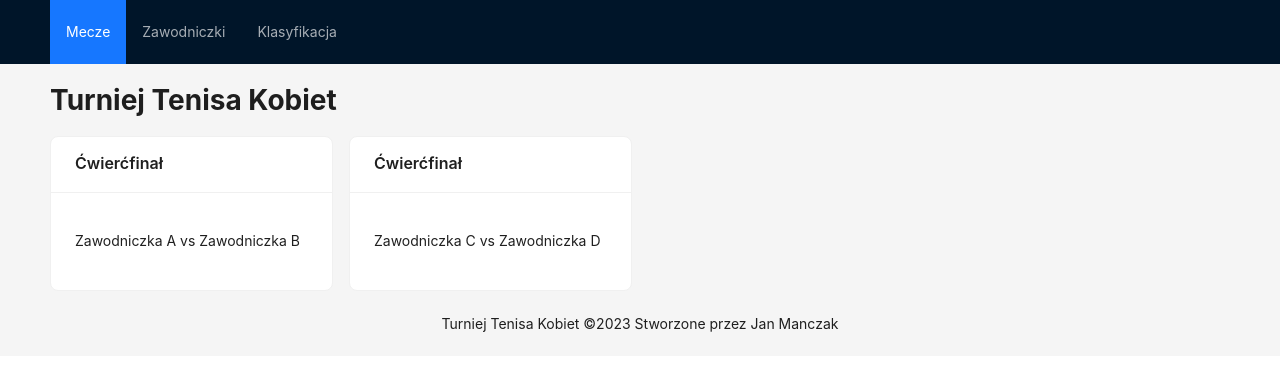
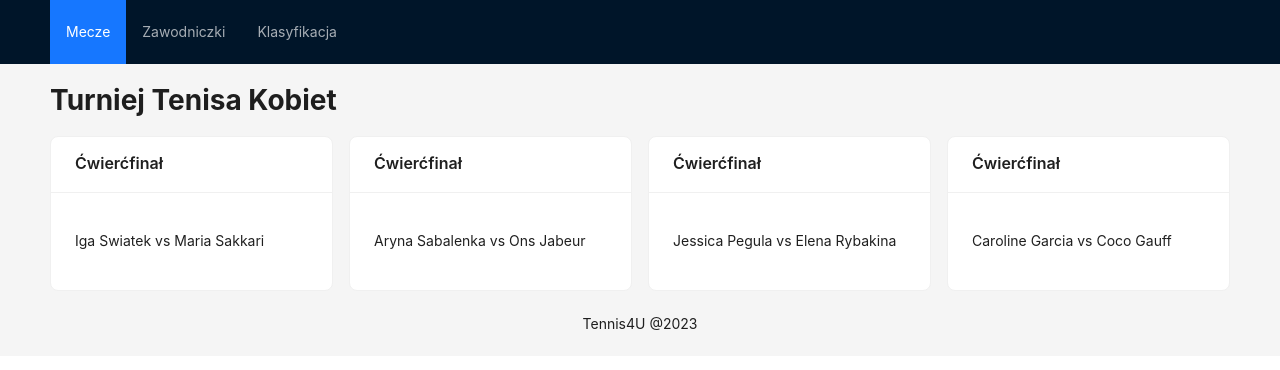
Before and after one commit to januep/cup, a React (Create React App) app: page / in a window 1280 px wide. Shown: the top 370 px of the page. Built offline with nearby package versions, Linux system fonts and the light colour scheme.

Commit message:
Dodano dane do pliku App.js

```diff
--- a/src/App.js
+++ b/src/App.js
@@ -8,17 +8,28 @@ const matches = [
   {
     id: 1,
     round: 'Ćwierćfinał',
-    player1: 'Zawodniczka A',
-    player2: 'Zawodniczka B'
+    player1: 'Iga Swiatek',
+    player2: 'Maria Sakkari'
   },
   {
     id: 2,
     round: 'Ćwierćfinał',
-    player1: 'Zawodniczka C',
-    player2: 'Zawodniczka D'
+    player1: 'Aryna Sabalenka',
+    player2: 'Ons Jabeur'
   },
-  // ...dodaj kolejne mecze
-];
+  {
+    id: 3,
+    round: 'Ćwierćfinał',
+    player1: 'Jessica Pegula',
+    player2: 'Elena Rybakina'
+  },
+  {
+    id: 4,
+    round: 'Ćwierćfinał',
+    player1: 'Caroline Garcia',
+    player2: 'Coco Gauff'
+  }
+  ];
 
 function App() {
   const matchCards = matches.map(match => (
@@ -48,7 +59,7 @@ function App() {
         </div>
       </Content>
       <Footer style={{ textAlign: 'center' }}>
-        Turniej Tenisa Kobiet ©2023 Stworzone przez Jan Manczak
+        Tennis4U @2023
       </Footer>
     </Layout>
   );
```
